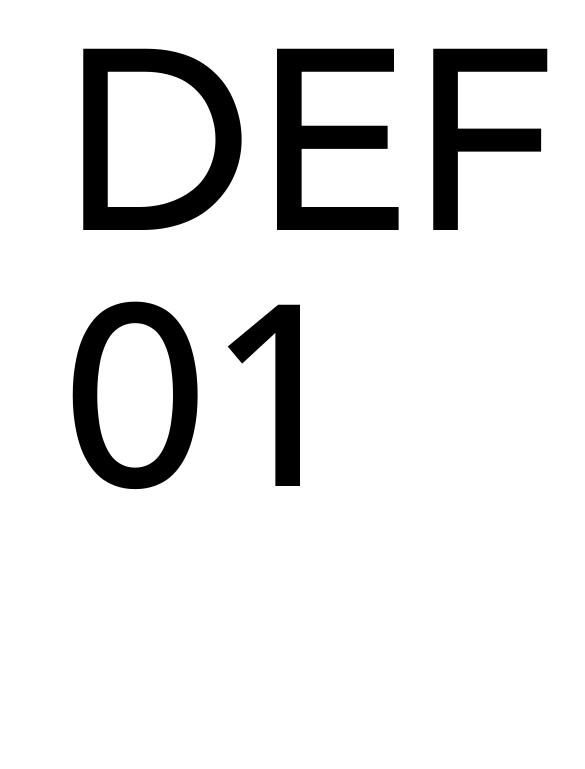
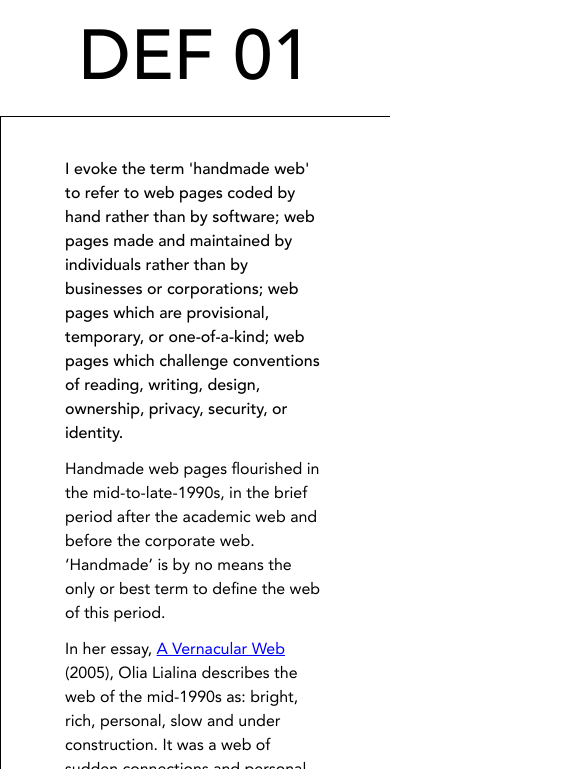
Before and after one commit to awang1245/awang1245.github.io, a plain HTML site: page exercise3/def1.html in a window 390 px wide. Shown: the part 75-844 px from the top of the page, 585 px wide, since content can reach past the window. Drawn offline with Linux system fonts and the light colour scheme.

Commit message:
feat: quickly make def page responsive

```diff
--- a/exercise3/styles/def.css
+++ b/exercise3/styles/def.css
@@ -22,7 +22,7 @@ main a {
 
 h1 {
   /* width: 50%; */
-  font-size: 16rem;
+  font-size: 18vw;
   font-weight: 600;
   line-height: 1;
   margin: 0;
@@ -50,3 +50,16 @@ footer {
   border-color: black;
   border-width: 1px;
 }
+
+@media screen and (max-width: 768px) {
+  main {
+    display: flex;
+    flex-flow: column nowrap;
+  }
+
+  .def-section {
+    border-top-style: solid;
+    border-color: black;
+    border-width: 1px;
+  }
+}
```
